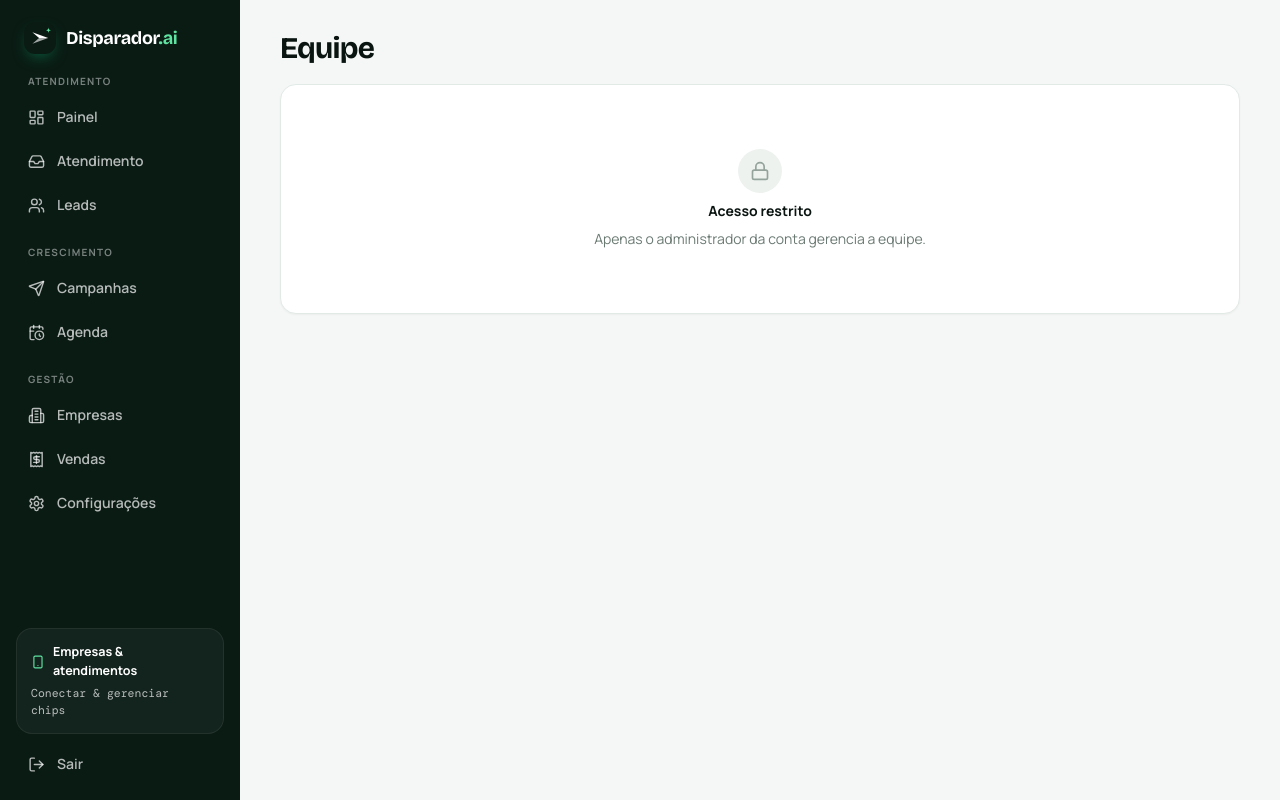
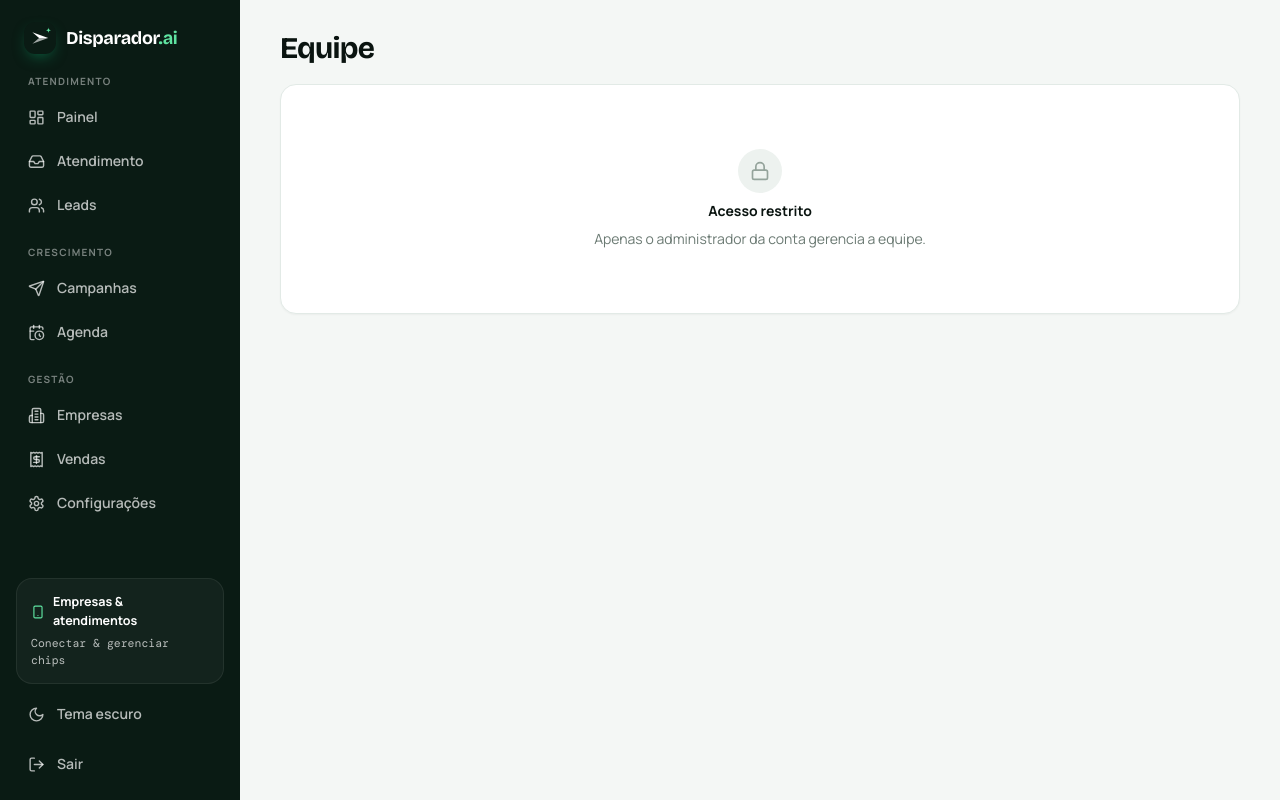
Before and after one commit to mathmoraisdev/crm-teste, a Next.js app: page /equipe in a window 1280 px wide. Built offline with nearby package versions, Linux system fonts and the light colour scheme; no server answers.

Commit message:
feat(theme): toggle claro/escuro com persistência e no-flash SSR

```diff
--- a/src/app/globals.css
+++ b/src/app/globals.css
@@ -56,7 +56,7 @@
 
 html,
 body {
-  @apply bg-slate-50 text-ink antialiased;
+  @apply bg-surface text-ink antialiased;
 }
 
 ::selection {
--- a/src/app/layout.tsx
+++ b/src/app/layout.tsx
@@ -44,9 +44,18 @@ export default function RootLayout({
   return (
     <html
       lang="pt-BR"
+      suppressHydrationWarning
       className={`${display.variable} ${sans.variable} ${mono.variable}`}
     >
-      <body className="min-h-screen font-sans">
+      <head>
+        {/* No-flash: aplica o tema salvo (ou a preferência do SO) antes do paint. */}
+        <script
+          dangerouslySetInnerHTML={{
+            __html: `(function(){try{var t=localStorage.getItem('theme');if(!t){t=matchMedia('(prefers-color-scheme:dark)').matches?'dark':'light';}document.documentElement.dataset.theme=t;}catch(e){}})();`,
+          }}
+        />
+      </head>
+      <body className="min-h-screen bg-surface font-sans text-ink">
         <PostHogProvider>{children}</PostHogProvider>
       </body>
     </html>
--- a/src/components/app/Sidebar.tsx
+++ b/src/components/app/Sidebar.tsx
@@ -6,6 +6,7 @@ import { usePathname, useRouter } from "next/navigation";
 import { Users, UsersRound, Send, Building2, CalendarClock, Smartphone, Settings, LogOut, Wallet, Menu, X, LayoutDashboard, Inbox, Headset, Receipt } from "lucide-react";
 import { cn } from "@/lib/utils";
 import { Logo } from "@/components/app/Logo";
+import { ThemeToggle } from "@/components/app/ThemeToggle";
 
 // Menu dividido por categorias. `show` (opcional) esconde o item;
 // grupo sem itens visíveis não renderiza o cabeçalho.
@@ -246,6 +247,8 @@ export function Sidebar({
             </span>
           </Link>
 
+          <ThemeToggle />
+
           <button
             onClick={logout}
             disabled={loggingOut}
--- /dev/null
+++ b/src/components/app/ThemeToggle.tsx
@@ -0,0 +1,47 @@
+"use client";
+
+import { useEffect, useState } from "react";
+import { Sun, Moon } from "lucide-react";
+
+type Theme = "light" | "dark";
+
+/**
+ * Alterna claro/escuro setando `data-theme` no <html> e persistindo em
+ * localStorage. O tema inicial já é aplicado pelo script no-flash do layout;
+ * aqui só sincronizamos o rótulo do botão após a montagem.
+ */
+export function ThemeToggle() {
+  const [theme, setTheme] = useState<Theme>("light");
+  const [mounted, setMounted] = useState(false);
+
+  useEffect(() => {
+    const current = (document.documentElement.dataset.theme as Theme) || "light";
+    setTheme(current);
+    setMounted(true);
+  }, []);
+
+  function toggle() {
+    const next: Theme = theme === "dark" ? "light" : "dark";
+    document.documentElement.dataset.theme = next;
+    try {
+      localStorage.setItem("theme", next);
+    } catch {
+      /* ignora storage indisponível */
+    }
+    setTheme(next);
+  }
+
+  const isDark = theme === "dark";
+
+  return (
+    <button
+      onClick={toggle}
+      aria-label={isDark ? "Mudar para tema claro" : "Mudar para tema escuro"}
+      className="flex items-center gap-3 rounded-xl px-3 py-2.5 text-sm font-semibold text-white/70 transition-colors hover:bg-white/5 hover:text-white"
+    >
+      {/* Antes de montar mostra o ícone do tema claro (default do SSR) p/ evitar mismatch. */}
+      {mounted && isDark ? <Sun size={17} /> : <Moon size={17} />}
+      <span>{mounted && isDark ? "Tema claro" : "Tema escuro"}</span>
+    </button>
+  );
+}
```
